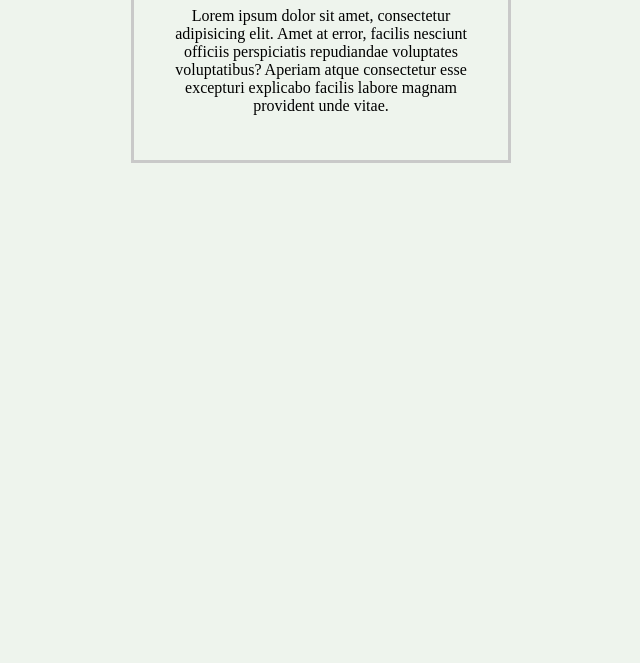
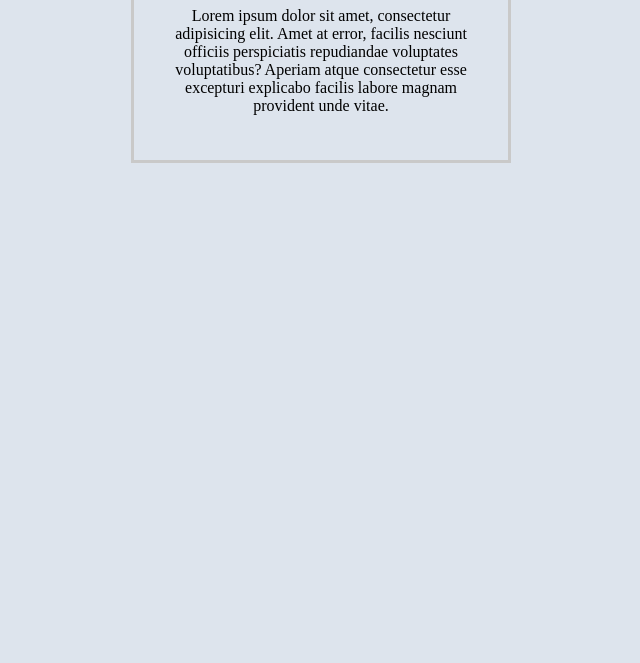
Before and after one commit to ankit1011-coder/ab-sWebZone, a plain HTML site: page 31/abc.html in a window 1280 px wide. Shown: the part 137-800 px from the top of the page, without its empty margins (319-959 px from the left). Drawn offline with Linux system fonts and the light colour scheme.

Commit message:
Update abc.html

```diff
--- a/31/abc.html
+++ b/31/abc.html
@@ -3,7 +3,7 @@
         <title>ab's WebZone</title>
         <style type="text/css">
             body {
-              background-color: #eef4ed;
+              background-color: #dde4ed;
               text-align: center;
             }
 
```
